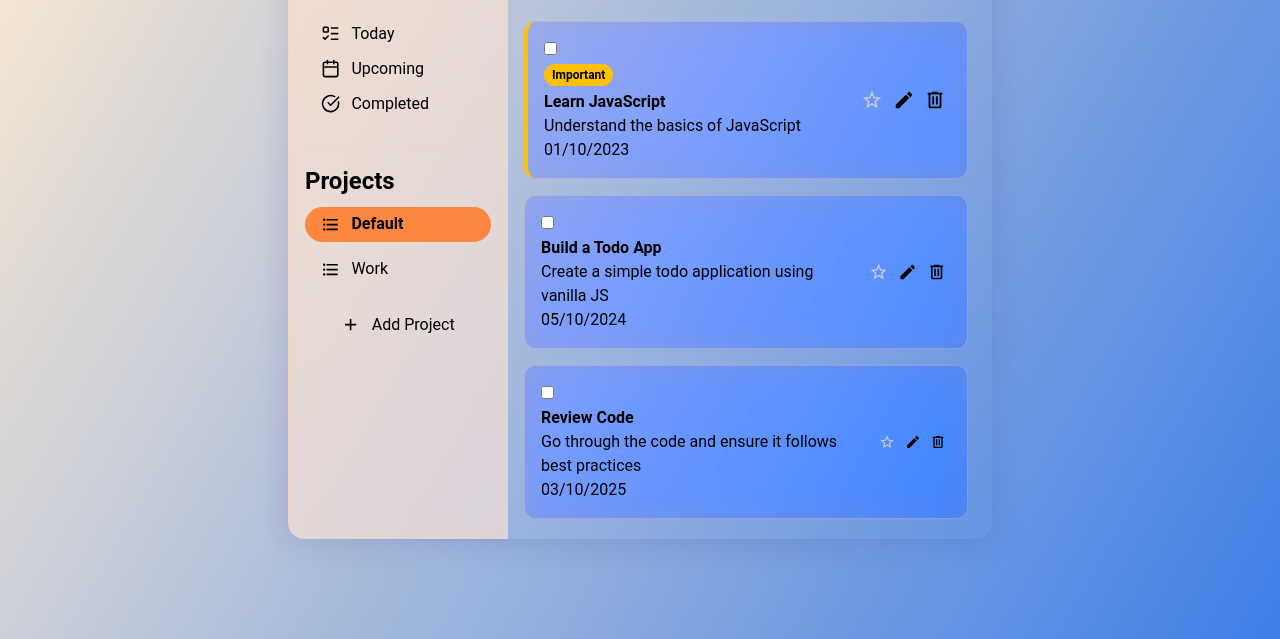
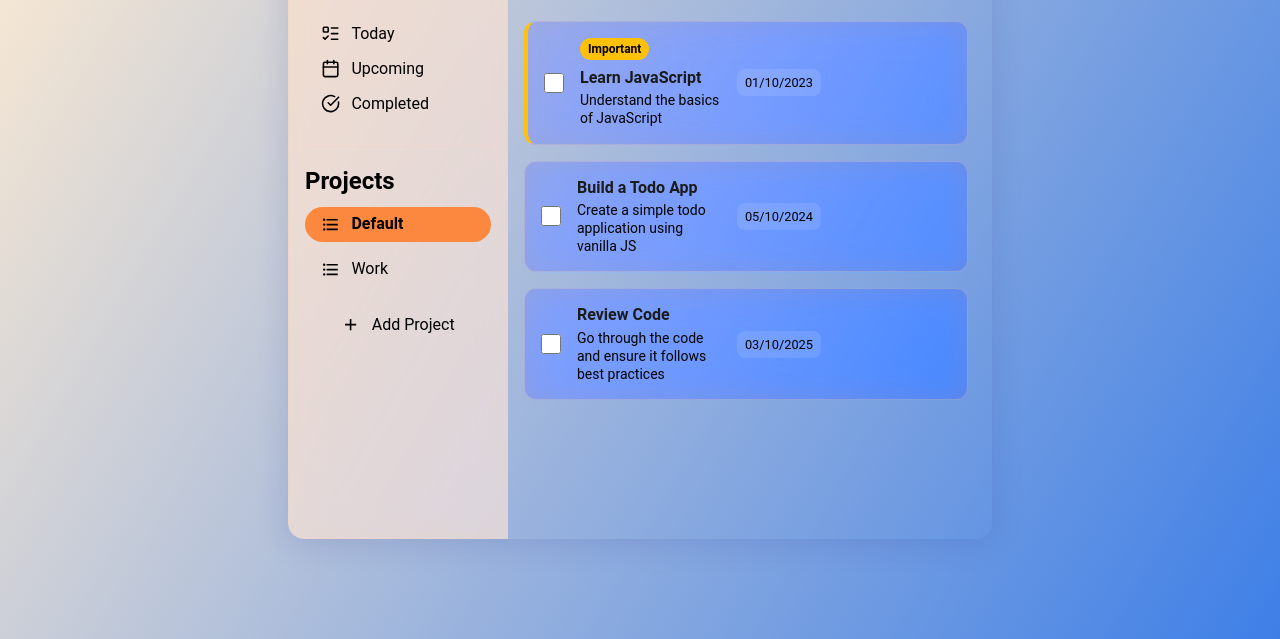
Before and after one commit to Alex-Huaracha/todo-list, a website built with webpack: page src/template.html in a window 1280 px wide. Shown: the part 161-800 px from the top of the page. Built offline with nearby package versions, Linux system fonts and the light colour scheme.

Commit message:
feat: enhance todo item layout with improved structure and styling; add date section and update checkbox appearance

```diff
--- a/src/dom/todos.js
+++ b/src/dom/todos.js
@@ -38,17 +38,17 @@ function createTodoItem(todo, options = {}) {
     todo.priority ? 'priority' : ''
   }`;
 
-  const info = document.createElement('div');
-  info.className = 'todo-info';
-
+  // Checkbox
   const checkbox = document.createElement('input');
   checkbox.type = 'checkbox';
+  checkbox.className = 'todo-checkbox';
   checkbox.checked = todo.completed;
   checkbox.addEventListener('change', () => {
     todo.toggleCompletion();
     div.classList.toggle('completed', todo.completed);
   });
 
+  // Content section (Title/Details)
   const content = document.createElement('div');
   content.className = 'todo-content';
 
@@ -60,16 +60,20 @@ function createTodoItem(todo, options = {}) {
   }
 
   const title = document.createElement('h4');
+  title.className = 'todo-title';
   title.textContent = todo.title;
-
-  const details = document.createElement('div');
-  details.className = 'todo-details';
+  content.appendChild(title);
 
   if (todo.description) {
     const description = document.createElement('p');
+    description.className = 'todo-description';
     description.textContent = todo.description;
-    details.appendChild(description);
+    content.appendChild(description);
   }
+
+  // Date section
+  const dateSection = document.createElement('div');
+  dateSection.className = 'todo-date-section';
 
   if (todo.dueDate) {
     const date = document.createElement('span');
@@ -79,14 +83,8 @@ function createTodoItem(todo, options = {}) {
     } catch {
       date.textContent = todo.dueDate;
     }
-    details.appendChild(date);
+    dateSection.appendChild(date);
   }
-
-  content.appendChild(title);
-  content.appendChild(details);
-
-  info.appendChild(checkbox);
-  info.appendChild(content);
 
   // Actions
   const actions = todoActions(
@@ -96,7 +94,10 @@ function createTodoItem(todo, options = {}) {
     () => onDeleteTodo?.(todo)
   );
 
-  div.appendChild(info);
+  // Append in order: checkbox | content | date | actions
+  div.appendChild(checkbox);
+  div.appendChild(content);
+  div.appendChild(dateSection);
   div.appendChild(actions);
 
   return div;
--- a/src/style.css
+++ b/src/style.css
@@ -171,26 +171,114 @@ main {
   border-radius: 12px;
   padding: 1rem;
   margin-bottom: 1rem;
-  display: flex;
-  gap: 0.5rem;
-  /* Glass efect */
+  display: grid;
+  grid-template-columns: auto 1fr auto auto;
+  align-items: center;
+  gap: 1rem;
+  /* Glass effect */
   background: rgba(13, 0, 255, 0.139);
   backdrop-filter: blur(16px) saturate(180%);
   -webkit-backdrop-filter: blur(16px) saturate(180%);
   border: 1px solid var(--sidebar-border);
+  transition: all 0.2s ease;
+}
+
+.todo-item:hover {
+  transform: translateY(-2px);
+  box-shadow: 0 4px 16px rgba(0, 0, 0, 0.1);
+}
+
+.todo-item.completed {
+  opacity: 0.7;
+}
+
+.todo-item.priority {
+  border-left: 4px solid #ffc107;
+}
+
+/* Checkbox */
+.todo-checkbox {
+  width: 20px;
+  height: 20px;
+  cursor: pointer;
+  accent-color: #ff8800;
+}
+
+.todo-content {
+  display: flex;
+  flex-direction: column;
+  gap: 0.25rem;
+  min-width: 0; /* Permite text truncation */
+}
+
+.todo-title {
+  margin: 0;
+  font-size: 1rem;
+  font-weight: 600;
+  color: #1b1b1b;
+  line-height: 1.2;
+}
+
+.todo-item.completed .todo-title {
+  text-decoration: line-through;
+  color: #888;
+}
+
+.todo-description {
+  margin: 0;
+  font-size: 0.875rem;
+  line-height: 1.3;
+}
+
+.todo-item.completed .todo-description {
+  color: #999;
+}
+
+.priority-badge {
+  display: inline-block;
+  background-color: #ffc107;
+  color: #000;
+  font-size: 0.7rem;
+  font-weight: bold;
+  padding: 0.2rem 0.5rem;
+  border-radius: 12px;
+  margin-bottom: 0.25rem;
+  align-self: flex-start;
+}
+
+.todo-date-section {
+  display: flex;
+  align-items: center;
+  min-width: 80px;
+}
+
+.todo-date {
+  font-size: 0.8rem;
+  color: #000000;
+  background: rgba(255, 255, 255, 0.1);
+  padding: 0.25rem 0.5rem;
+  border-radius: 8px;
+  white-space: nowrap;
 }
 
 .todo-actions {
   display: flex;
   align-items: center;
-  margin-left: auto;
+  opacity: 0;
+  transition: opacity 0.2s ease;
+}
+
+.todo-item:hover .todo-actions {
+  opacity: 1;
 }
 
 .todo-actions > button {
   background: none;
   border: none;
   cursor: pointer;
-  padding: 0.3rem;
+  padding: 0.5rem;
+  border-radius: 6px;
+  transition: all 0.2s ease;
 }
 
 .todo-actions .icon {
@@ -198,11 +286,29 @@ main {
   height: 22px;
 }
 
-.todo-actions > button:hover .icon {
-  border-bottom: 2px solid #ff6f00;
-  color: whitesmoke;
-  width: 27px;
-  height: 27px;
+.todo-actions > button:hover {
+  background: rgba(255, 255, 255, 0.2);
+  transform: scale(1.1);
+}
+
+.priority-btn {
+  color: #ccc;
+}
+
+.priority-btn.priority-active {
+  color: #ffc107;
+}
+
+.priority-btn.priority-active .icon {
+  fill: #ffc107;
+}
+
+.edit-todo-btn:hover {
+  color: #3498db;
+}
+
+.delete-todo-btn:hover {
+  color: #e74c3c;
 }
 
 /* Modal styles */
@@ -339,3 +445,13 @@ main {
 .todo-item.priority {
   border-left: 4px solid #ffc107;
 }
+
+.no-todos {
+  text-align: center;
+  color: #888;
+  font-style: italic;
+  padding: 2rem;
+  background: rgba(255, 255, 255, 0.1);
+  border-radius: 12px;
+  backdrop-filter: blur(8px);
+}
```
